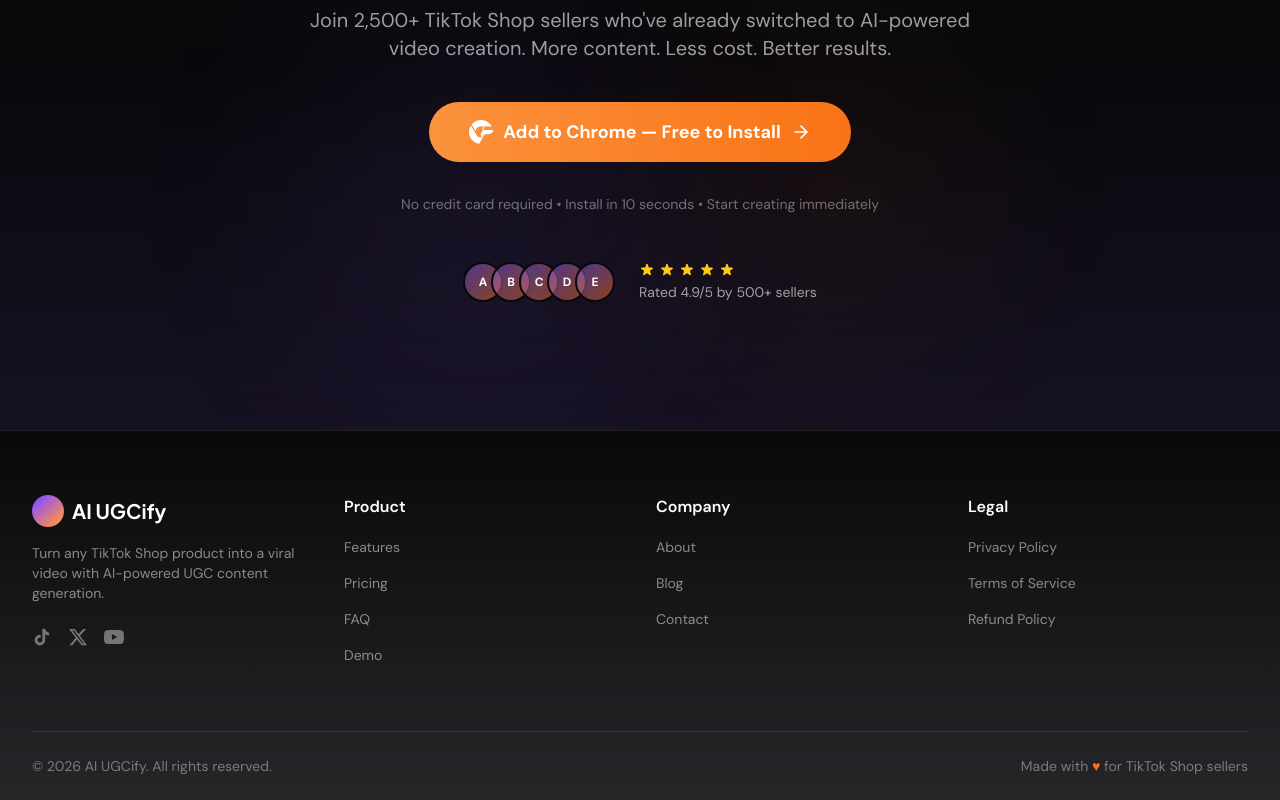
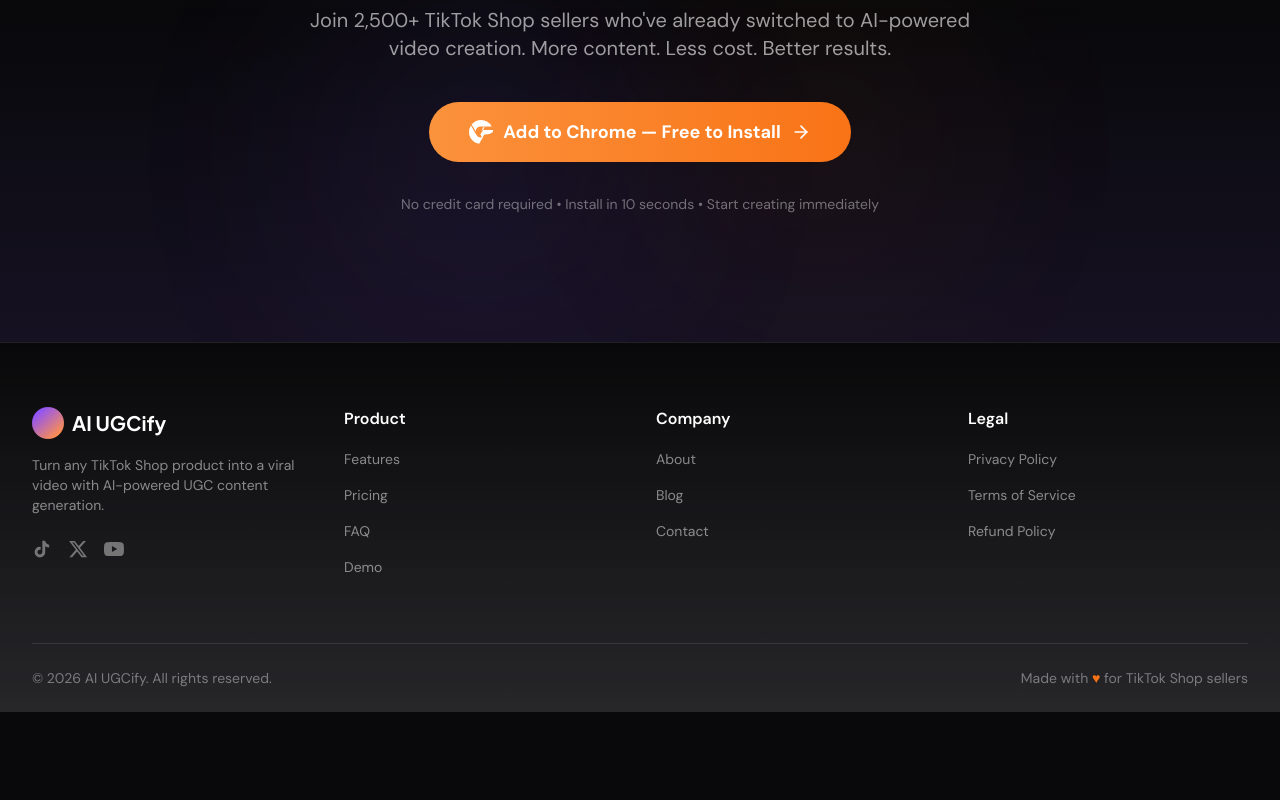
Before and after one commit to tymetoken/aiugcify-website, a Next.js app: page / in a window 1280 px wide. Shown: the part 8060-8860 px from the top of the page. After the commit the page ends 8772 px from the top, so only its background shows below. Built offline with nearby package versions, Linux system fonts and the light colour scheme.

Commit message:
Remove social proof section until reviews are received

```diff
--- a/src/components/FinalCTA.tsx
+++ b/src/components/FinalCTA.tsx
@@ -82,44 +82,7 @@
             No credit card required • Install in 10 seconds • Start creating immediately
           </motion.p>
 
-          {/* Social Proof */}
-          <motion.div
-            initial={{ opacity: 0, y: 20 }}
-            animate={isInView ? { opacity: 1, y: 0 } : {}}
-            transition={{ duration: 0.5, delay: 0.7 }}
-            className="mt-12 flex flex-col sm:flex-row items-center justify-center gap-6"
-          >
-            {/* Avatar Stack */}
-            <div className="flex -space-x-3">
-              {[1, 2, 3, 4, 5].map((i) => (
-                <div
-                  key={i}
-                  className="w-10 h-10 rounded-full border-2 border-dark bg-gradient-to-br from-primary/50 to-accent/50 flex items-center justify-center"
-                >
-                  <span className="text-white text-xs font-bold">
-                    {String.fromCharCode(64 + i)}
-                  </span>
-                </div>
-              ))}
-            </div>
-            <div className="text-left">
-              <div className="flex items-center gap-1 mb-1">
-                {[1, 2, 3, 4, 5].map((i) => (
-                  <svg
-                    key={i}
-                    className="w-4 h-4 fill-yellow-400 text-yellow-400"
-                    viewBox="0 0 20 20"
-                  >
-                    <path d="M9.049 2.927c.3-.921 1.603-.921 1.902 0l1.07 3.292a1 1 0 00.95.69h3.462c.969 0 1.371 1.24.588 1.81l-2.8 2.034a1 1 0 00-.364 1.118l1.07 3.292c.3.921-.755 1.688-1.54 1.118l-2.8-2.034a1 1 0 00-1.175 0l-2.8 2.034c-.784.57-1.838-.197-1.539-1.118l1.07-3.292a1 1 0 00-.364-1.118L2.98 8.72c-.783-.57-.38-1.81.588-1.81h3.461a1 1 0 00.951-.69l1.07-3.292z" />
-                  </svg>
-                ))}
-              </div>
-              <p className="text-white/60 text-sm">
-                Rated 4.9/5 by 500+ sellers
-              </p>
-            </div>
-          </motion.div>
-        </motion.div>
+                  </motion.div>
       </div>
     </section>
   )
```
